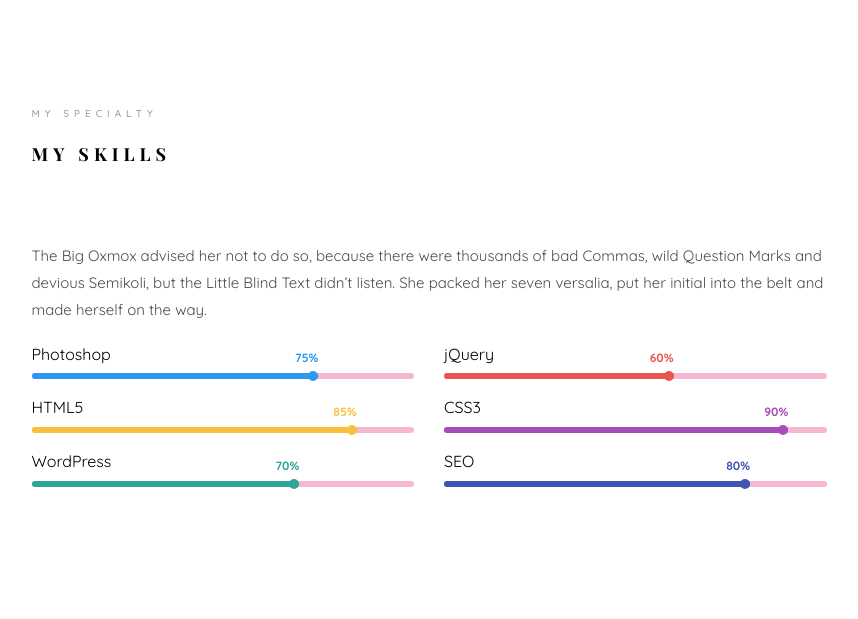
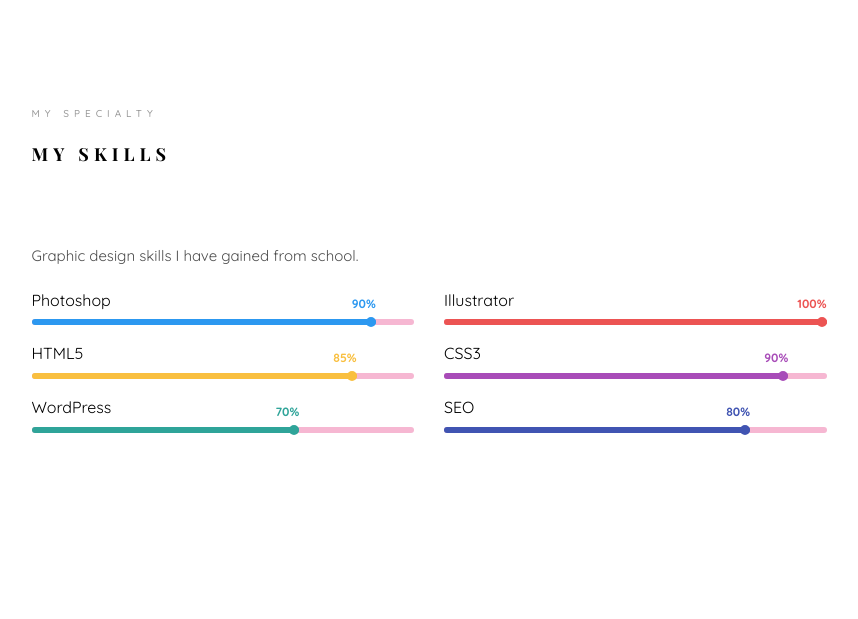
Before and after one commit to NatCard00/CS-Natalia, a Flask app: page / in a window 1280 px wide. Shown: the part 3207-3826 px from the top of the page, without its empty margins (361-1219 px from the left). Run offline with Flask 2, Linux system fonts and the light colour scheme; some libraries are stand-ins or nearby versions; some web fonts are replaced.

Commit message:
skills update

```diff
--- a/templates/index.html
+++ b/templates/index.html
@@ -295,26 +295,26 @@ Copyright <script>document.write(new Date().getFullYear());</script> All rights
 					</div>
 					<div class="row">
 						<div class="col-md-12 animate-box" data-animate-effect="fadeInLeft">
-							<p>The Big Oxmox advised her not to do so, because there were thousands of bad Commas, wild Question Marks and devious Semikoli, but the Little Blind Text didn’t listen. She packed her seven versalia, put her initial into the belt and made herself on the way.</p>
+							<p>Graphic design skills I have gained from school.</p>
 						</div>
 						<div class="col-md-6 animate-box" data-animate-effect="fadeInLeft">
 							<div class="progress-wrap">
 								<h3>Photoshop</h3>
 								<div class="progress">
-								 	<div class="progress-bar color-1" role="progressbar" aria-valuenow="75"
-								  	aria-valuemin="0" aria-valuemax="100" style="width:75%">
-								    <span>75%</span>
+								 	<div class="progress-bar color-1" role="progressbar" aria-valuenow="90"
+								  	aria-valuemin="0" aria-valuemax="100" style="width:90%">
+								    <span>90%</span>
 								  	</div>
 								</div>
 							</div>
 						</div>
 						<div class="col-md-6 animate-box" data-animate-effect="fadeInRight">
 							<div class="progress-wrap">
-								<h3>jQuery</h3>
+								<h3>Illustrator</h3>
 								<div class="progress">
-								 	<div class="progress-bar color-2" role="progressbar" aria-valuenow="60"
-								  	aria-valuemin="0" aria-valuemax="100" style="width:60%">
-								    <span>60%</span>
+								 	<div class="progress-bar color-2" role="progressbar" aria-valuenow="100"
+								  	aria-valuemin="0" aria-valuemax="100" style="width:100%">
+								    <span>100%</span>
 								  	</div>
 								</div>
 							</div>
```
